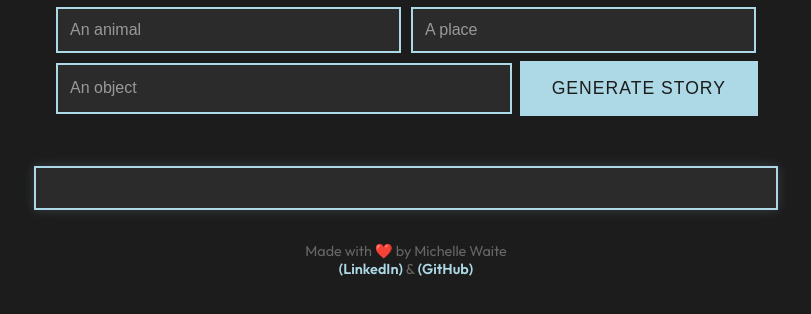
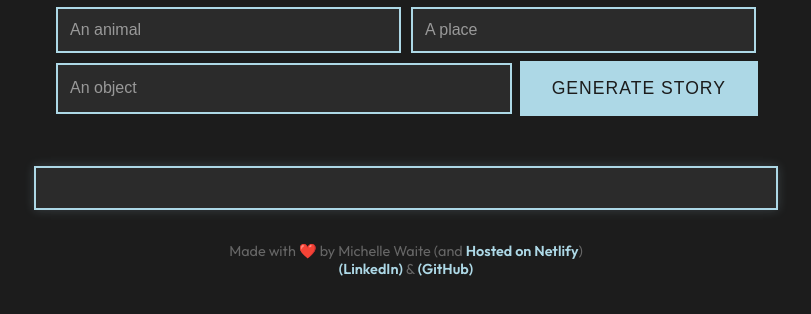
Before and after one commit to pharmermichelle/AI-Mad-Lib-Short-Story-Generator, a plain HTML site: page index.html in a window 1280 px wide. Shown: the part 344-658 px from the top of the page, without its empty margins (234-1045 px from the left). Drawn offline with nearby package versions, Linux system fonts and the light colour scheme.

Commit message:
added netlify link in footer

```diff
--- a/index.html
+++ b/index.html
@@ -26,7 +26,9 @@
     <div id="storiesContainer"></div>
 
     <div class="footer">
-      Made with ❤️ by Michelle Waite <br />
+      Made with ❤️ by Michelle Waite (and
+      <a href="https://aimadlibstory.netlify.app/"> Hosted on Netlify</a>)
+      <br />
       <a href="https://www.linkedin.com/in/michelle-waite/">(LinkedIn)</a>
       &
       <a href="http://github.com/pharmermichelle/">(GitHub)</a>
```
